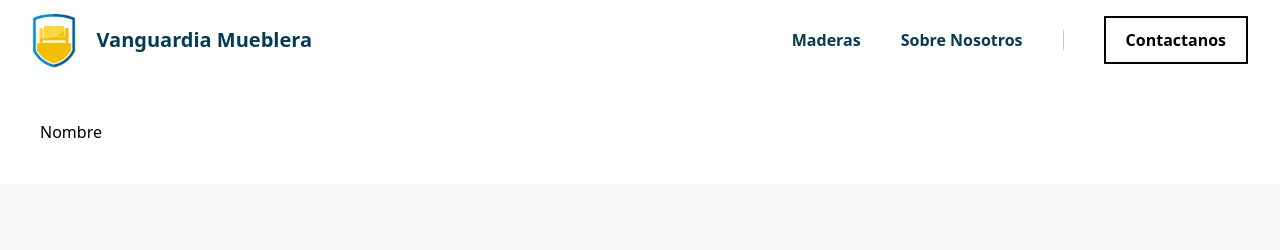
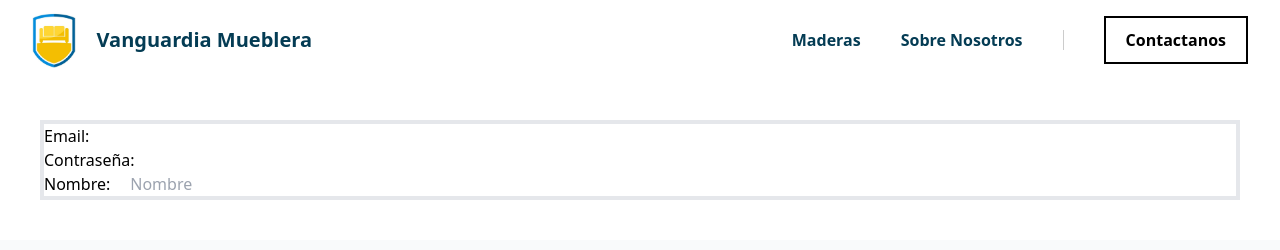
Before and after one commit to RCE04/proyectoM, a React (Vite) app: page /contactanos in a window 1280 px wide. Shown: the top 250 px of the page. Built offline with nearby package versions, Linux system fonts and the light colour scheme.

Commit message:
eliminado y retoque de codigo para optimizacion

```diff
--- a/src/contactanos.jsx
+++ b/src/contactanos.jsx
@@ -7,8 +7,18 @@ function Contactanos() {
     return (
         <>
             <Cabecera />
-            <form className="mx-10 my-10">
-                <label htmlFor="" className="">Nombre</label>
+            <form className="mx-10 my-10 border-4">
+                <label htmlFor="Email" >Email:</label>
+                <input type="text" id="Email" />
+
+                <div className="flex">
+                    <label htmlFor="Contrseña">Contraseña:</label>
+                    <input type="password" id="Contraseña" />
+                    <button value={"si"} className="flex" />
+                </div>
+
+                <label htmlFor="Nombre" className="mr-5">Nombre:</label>
+                <input type="text" id="Nombre" placeholder="Nombre" />
             </form>
             <Reseñas />
             <Footer />
--- a/src/cuerpo.jsx
+++ b/src/cuerpo.jsx
@@ -8,7 +8,7 @@ export function Cuerpo() {
     ]
     return (
         <>
-            <div className='bg-cover bg-no-repeat backdrop-blur-md backdrop-sepia bg-fixed bg-center h-screen bg-[url("/prueba2.jpg")] '>
+            <div className='bg-cover bg-no-repeat bg-fixed bg-center h-screen bg-[url("/prueba2.jpg")] '>
                 <h1 className="text-4xl font-extrabold text-[#018edf] absolute top-1/2 left-1/2 transform -translate-x-1/2 -translate-y-1/2">
                     LOS MEJORES MUEBLES DE ESPAÑA
                 </h1>
@@ -17,7 +17,7 @@ export function Cuerpo() {
             <section className="w-full md:flex gap-3 items-center mt-0">
                 <div className="w-full mx-13">
                     <h1 className="text-4xl text-[#018edf] underline decoration-[#f3bc04] font-bold mt-4 mx-14">Buenos artesanos</h1>
-                    <p className="text-lg mt-2 mx-14">Nuestros artesanos trabajan siempre buscando la perfeccion y el maximo detalle sin arruinar la madera</p>
+                    <p className="text-lg mt-2 mx-14">Nuestros artesanos trabajan siempre buscando la perfeccion y el maximo detalle sin arruinar la veta de la madera</p>
                 </div>
                 <img src='imgDetalles.jpg' className='w-1/2 h-50' />
             </section>
--- a/src/reseñas.jsx
+++ b/src/reseñas.jsx
@@ -8,6 +8,7 @@ export function Reseñas() {
                     <div class="flex items-end justify-between">
                         <div class="flex-1 text-center lg:text-left">
                             <h2 class="text-3xl font-bold leading-tight text-black sm:text-4xl lg:text-5xl">Comentarios</h2>
+
                         </div>
 
                         <div class="hidden lg:flex lg:items-center lg:space-x-3">
```
Also changed, not shown: public/diseñadores2.jpg (deleted).
